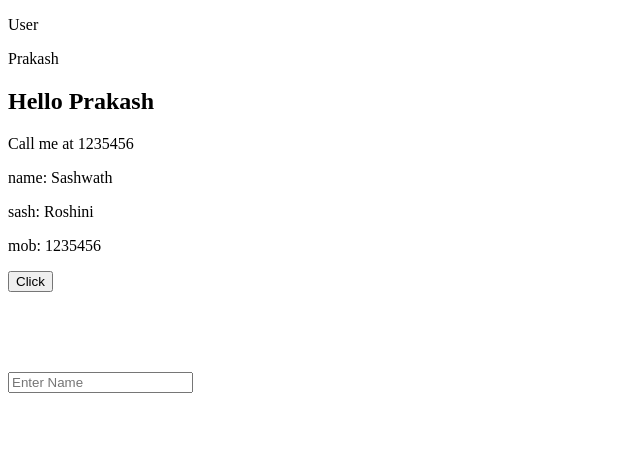
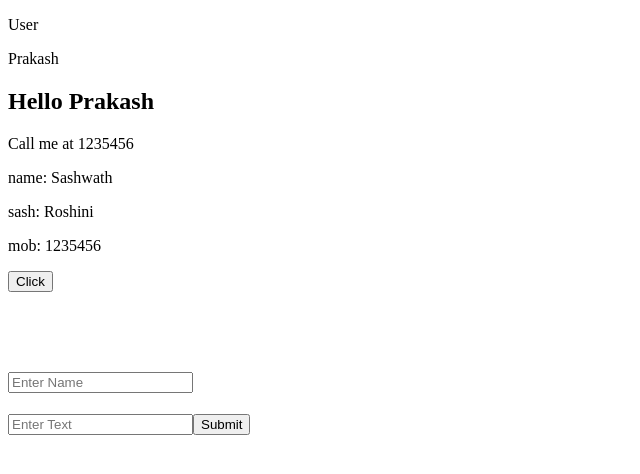
Before and after one commit to csdstudymaterials-sudo/react-class, a React (Vite) app in the folder client/: page / in a window 1280 px wide. Shown: the top 474 px of the page, without its empty margins (0-640 px from the left). Built offline with nearby package versions, Linux system fonts and the light colour scheme.

Commit message:
Input Submit with Alert

```diff
--- a/client/src/App.jsx
+++ b/client/src/App.jsx
@@ -6,6 +6,7 @@ import Parent from './Parent'
 import Child1 from './Child1'
 import Click from './Click'
 import Form from './Form'
+import InputSubmit from './InputSubmit'
 const mockdata = {
   name: 'Sashwath',
   sash:'Roshini',
@@ -21,6 +22,7 @@ const App = () => {
       <Click></Click>
       <About></About>
       <Form></Form>
+      <InputSubmit></InputSubmit>
     </div>
   )
 }
--- /dev/null
+++ b/client/src/InputSubmit.jsx
@@ -0,0 +1,26 @@
+import React, { useState } from 'react'
+
+const InputSubmit = () => {
+    const [text,setText]=useState("");
+    const settext=(e)=>{
+        setText(e.target.value);
+    }
+    const handle=(e)=>{
+        e.preventDefault();
+        alert(`Submitted ${text}`);
+    }
+  return (
+    <div>
+        <form onSubmit={handle}>
+
+      <input type="text"
+      onChange={settext}
+      placeholder='Enter Text'/>
+      <button type='submit'>Submit</button>
+       </form>
+    </div>
+
+  )
+}
+
+export default InputSubmit
```
